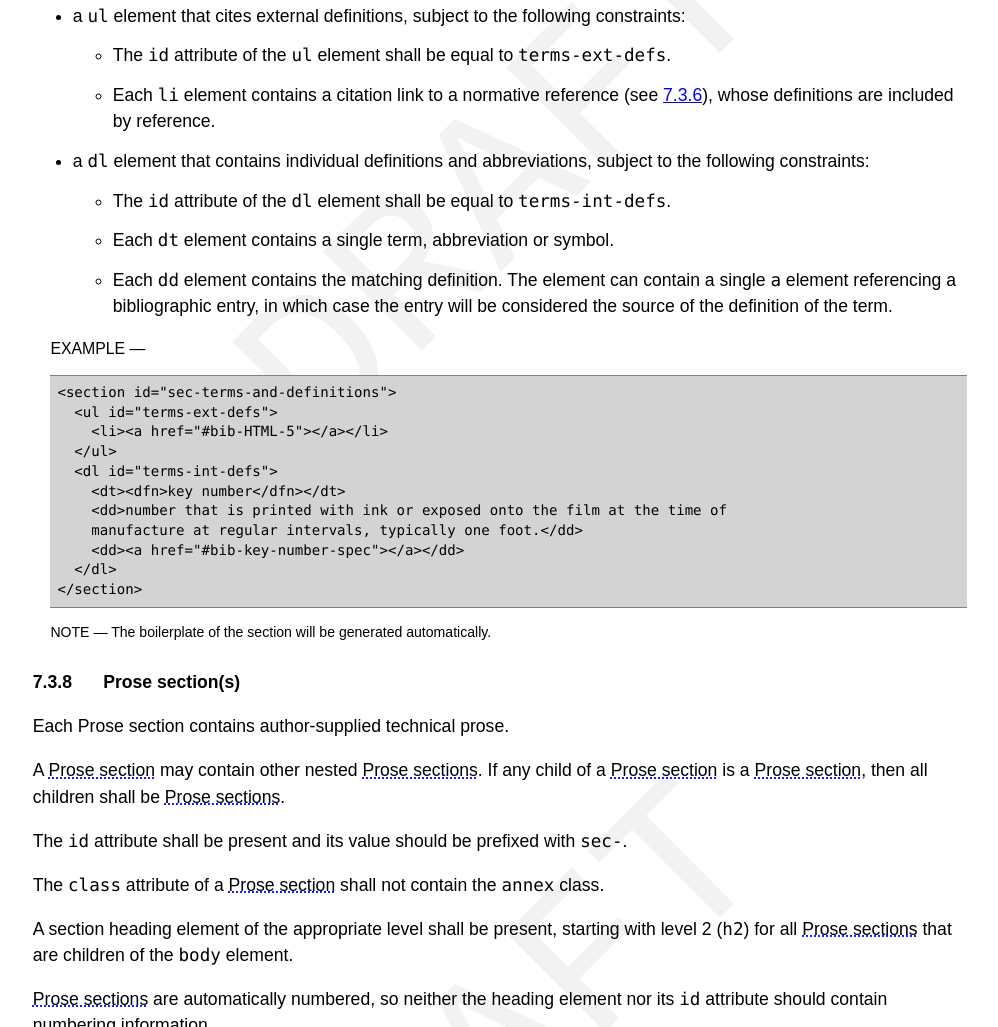
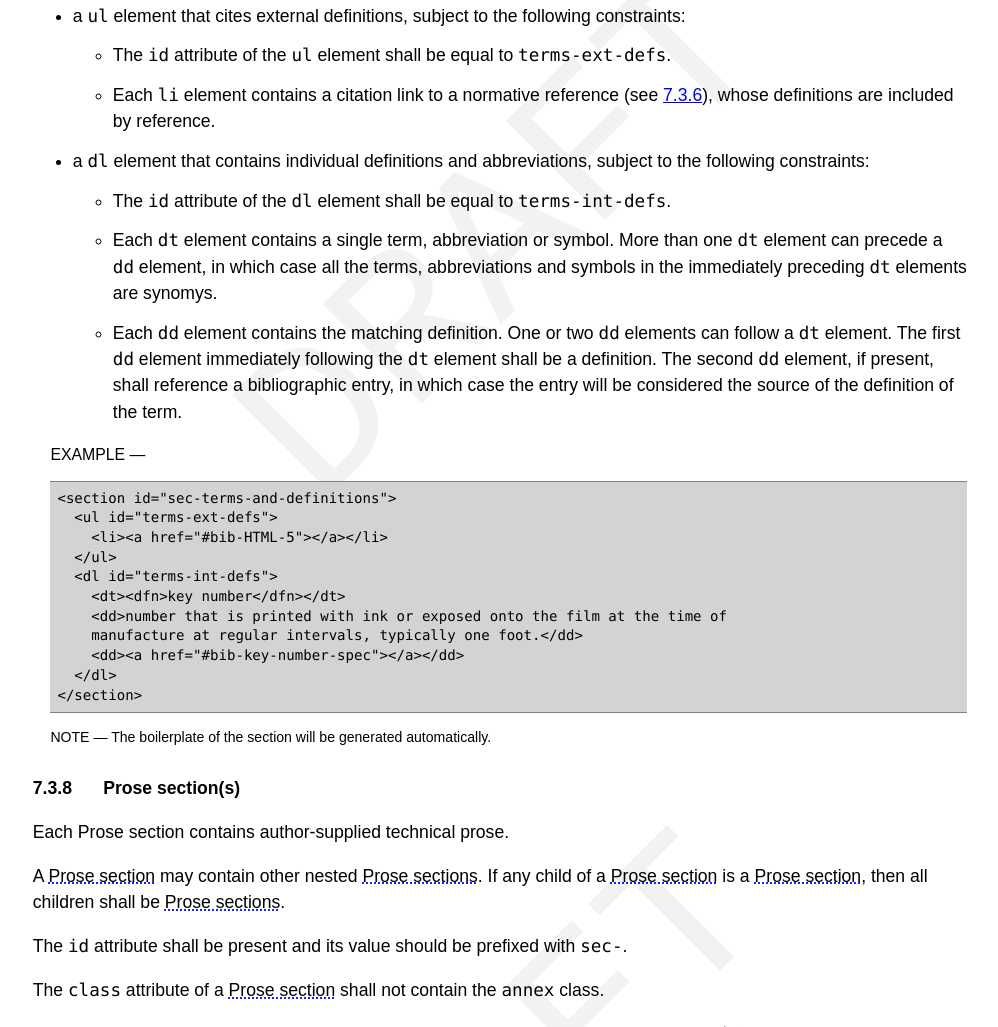
Before and after one commit to SMPTE/html-pub, a website: page doc/main.html in a window 1280 px wide. Shown: the part 10964-11991 px from the top of the page, without its empty margins (140-1138 px from the left). Drawn offline with Linux system fonts and the light colour scheme; no server answers.

Commit message:
Improve the definition definition

```diff
--- a/doc/main.html
+++ b/doc/main.html
@@ -450,9 +450,13 @@ cp tooling/.smpte-build.json .
           constraints:
             <ul>
               <li>The <code>id</code> attribute of the <code>dl</code> element shall be equal to <code>terms-int-defs</code>.</li>
-              <li>Each <code>dt</code> element contains a single term, abbreviation or symbol.</li>
-              <li>Each <code>dd</code> element contains the matching definition. The element can contain a single <code>a</code> element
-              referencing a bibliographic entry, in which case the entry will be considered the source of the definition of the term.</li>
+              <li>Each <code>dt</code> element contains a single term, abbreviation or symbol. More than one <code>dt</code> element
+              can precede a <code>dd</code> element, in which case all the terms, abbreviations and symbols in the immediately
+              preceding <code>dt</code> elements are synomys.</li>
+              <li>Each <code>dd</code> element contains the matching definition. One or two <code>dd</code> elements can follow a
+              <code>dt</code> element. The first <code>dd</code> element immediately following the <code>dt</code> element shall be
+              a definition. The second <code>dd</code> element, if present, shall reference a bibliographic entry, in which case the
+              entry will be considered the source of the definition of the term.</li>
             </ul>
           </li>
         </ul>
```
